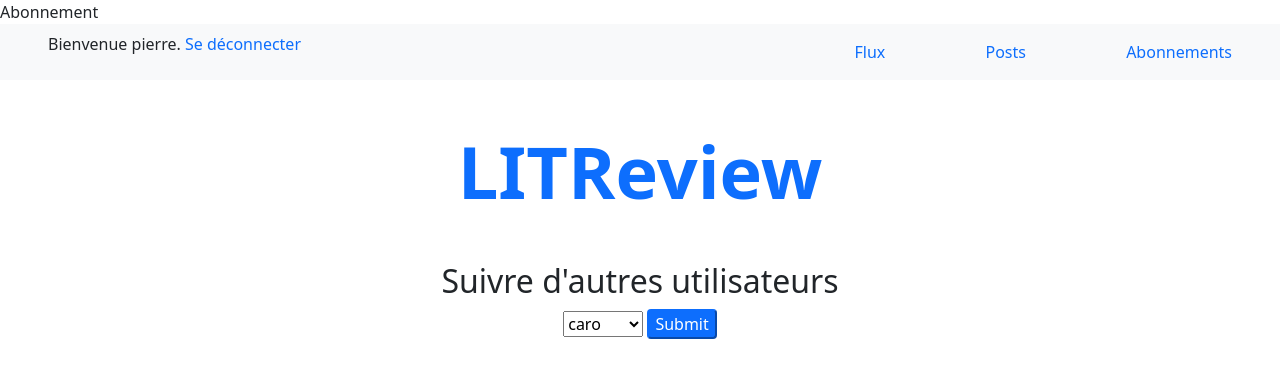
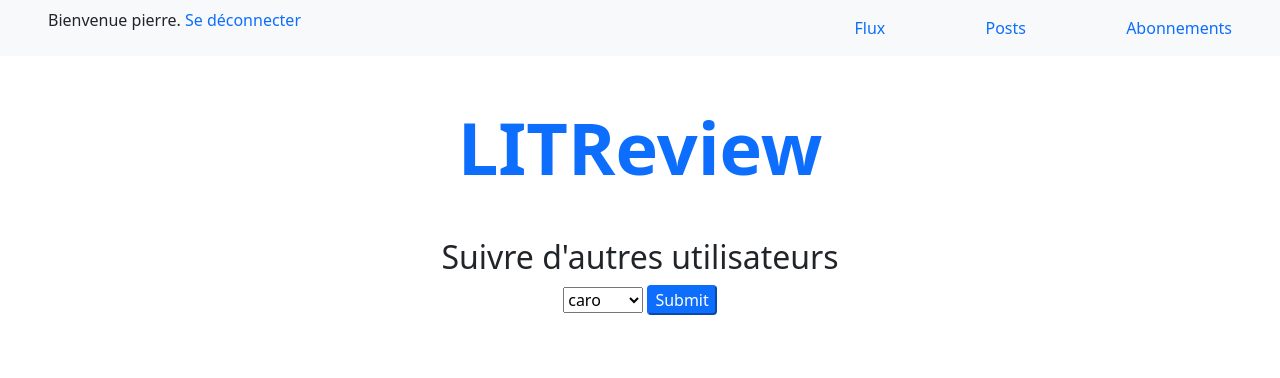
Before and after one commit to pierreparajua/OCR_Projet_9, a Django app: a page that uses website/templates/website/follow_users.html in a window 1280 px wide. Shown: the top 378 px of the page. Run offline with Django 4.2, Linux system fonts and the light colour scheme; a user stored in the database is signed in; data comes from the database, SQL or seed files in the repository; both versions use the stored data as it was after the commit.

Commit message:
Final version

```diff
--- a/website/templates/website/follow_users.html
+++ b/website/templates/website/follow_users.html
@@ -1,7 +1,7 @@
 {% extends 'base.html'%}
 
 {% block title %}
-        <ttle>Abonnement</ttle>
+        <ttle></ttle>
 {% endblock %}
 
 {% block content %}
```
Also changed, not shown: db.sqlite3.
